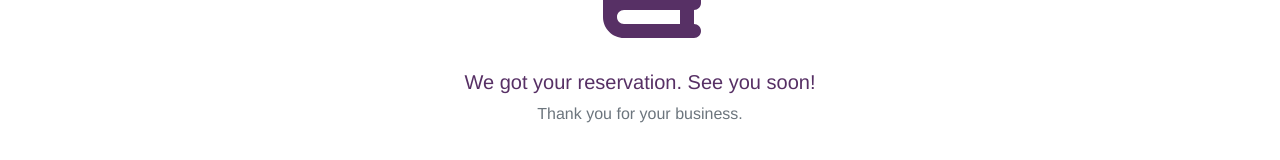
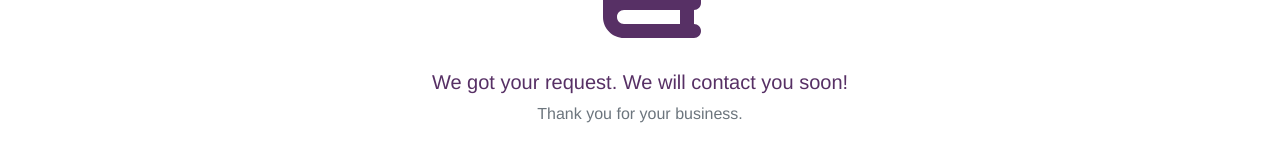
Before and after one commit to JuankGF/ensemble_sound, a React (Create React App) app: page /book_online/book_success in a window 1280 px wide. Shown: the part 254-414 px from the top of the page. Built offline with nearby package versions, Linux system fonts and the light colour scheme.

Commit message:
Some minor changes. Remove controlId

```diff
--- a/src/components/book/BookSucces.tsx
+++ b/src/components/book/BookSucces.tsx
@@ -5,7 +5,7 @@ import SuccessFrame from "../utils/SuccessFrame";
 export default function BookSucces() {
   return (
     <SuccessFrame
-      message="We got your reservation. See you soon!"
+      message="We got your request. We will contact you soon!"
       icon={faBookBookmark}
     />
   );
--- a/src/components/book/BookingForm.tsx
+++ b/src/components/book/BookingForm.tsx
@@ -45,7 +45,7 @@ export default function BookingForm() {
         setTimeout(() => {
           console.log(JSON.stringify(values, null, 2));
           setSubmitting(false);
-          navigate("/reservations/book-success");
+          navigate("/book_online/book-success");
         }, 400);
       }}
     >
```
